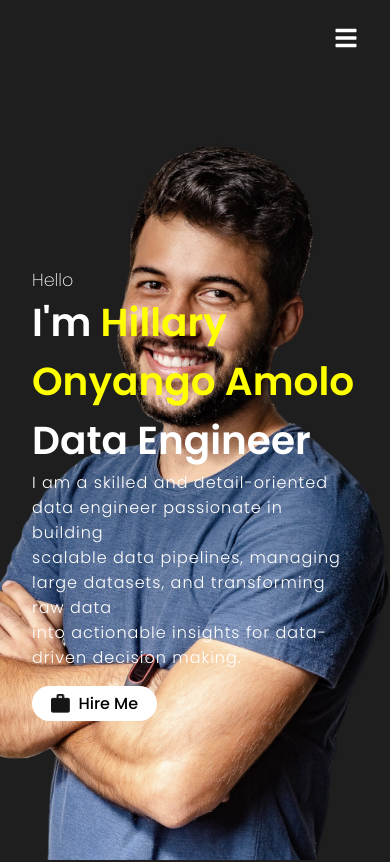
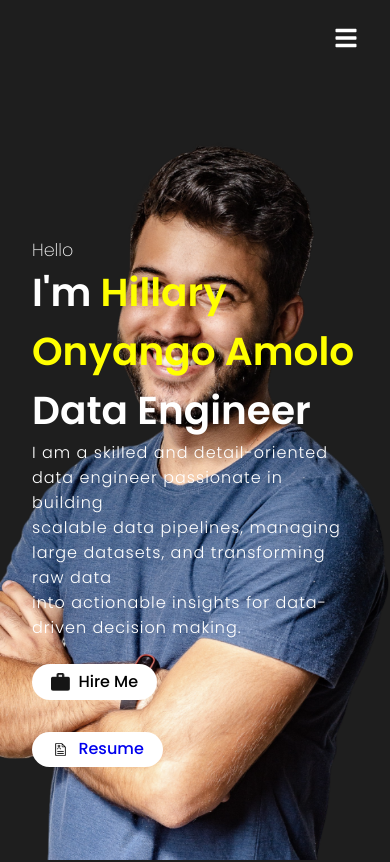
Before and after one commit to HillaryOnyango/Data-Engineer-Portfolio, a React (Create React App) app: page / in a window 390 px wide. Shown: the top 862 px of the page. Built offline with nearby package versions, Linux system fonts and the light colour scheme.

Commit message:
Update intro section and add resume button

```diff
--- a/src/components/Intro/intro.css
+++ b/src/components/Intro/intro.css
@@ -42,9 +42,18 @@
     letter-spacing: 1px;
 }
 
+/* --- Buttons Row --- */
+.buttonRow {
+    display: flex;
+    flex-wrap: wrap;
+    align-items: center;
+    gap: 1rem;
+    margin-top: 1.5rem;
+}
+
+/* --- Shared Button Style --- */
 .btn {
     background: white;
-    margin: 1rem 0;
     padding: 0.5rem 1.2rem;
     border: none;
     border-radius: 2rem;
@@ -56,14 +65,22 @@
     line-height: 1;
     cursor: pointer;
     transition: all 0.3s ease;
+    text-decoration: none; /* makes <a> look like a button */
 }
 
+/* --- Resume Button Specific Adjustments --- */
+.resumeBtn {
+    margin-left: clamp(1rem, 4vw, 2rem);
+}
+
+/* Optional: Better scaling for resume icon */
 .btnImg {
     height: 1.2rem;
     width: 1.2rem;
     object-fit: contain;
 }
 
+/* Hover style for both buttons */
 .btn:hover {
     background: linear-gradient(135deg, #00ffae, #1e90ff);
     color: white;
@@ -71,6 +88,7 @@
     transform: translateY(-2px);
 }
 
+/* --- Responsive Adjustments --- */
 @media screen and (max-width: 840px) {
     .bg {
         right: -10vw;
@@ -83,6 +101,16 @@
     .hello {
         font-size: 4.5vw;
     }
+
+    .buttonRow {
+        flex-direction: column;
+        align-items: flex-start;
+    }
+
+    .resumeBtn {
+        margin-left: 0;
+        margin-top: 1rem;
+    }
 }
 
 @media screen and (max-width: 480px) {
--- a/src/components/Intro/intro.jsx
+++ b/src/components/Intro/intro.jsx
@@ -2,7 +2,9 @@ import React from 'react';
 import './intro.css';
 import bg from '../../assets/image.png';
 import btnImg from '../../assets/hireme.png';
+import resumeBTN from '../../assets/resume.png';
 import { Link } from 'react-scroll';
+import  resumePDF from '../../assets/resume.pdf';
 
 const Intro = () => {
   return (
@@ -17,12 +19,26 @@ const Intro = () => {
           building <br /> scalable data pipelines, managing large datasets, and transforming raw data <br />
           into actionable insights for data-driven decision making.
         </p>
+
+        {/* --- Buttons Row --- */}
+        <div className="buttonRow">
           <Link to="contactPage" smooth={true} duration={800}>
             <button className="btn">
               <img src={btnImg} alt="Hire Me" className="btnImg" />
               Hire Me
             </button>
           </Link>
+
+          <a
+            href={resumePDF}  // Replace with actual path if needed
+            target="_blank"
+            rel="noopener noreferrer"
+            className="btn resumeBtn"
+          >
+            <img src={resumeBTN} alt="Resume" className="btnImg" />
+            Resume
+          </a>
+        </div>
       </div>
 
       <img src={bg} alt="Hello" className="bg" />
--- a/src/components/contact/contact.jsx
+++ b/src/components/contact/contact.jsx
@@ -17,7 +17,7 @@ const Contact = () => {
             (result) => {
                 console.log(result.text);
                 e.target.reset();
-                alert('Email Sent!');
+                alert('Email Sent to hillaryonyango19@gmail.com!   Thank you for reaching out.  I will get back to you as soon as possible.');
             },
             (error) => {
                 console.log(error.text);
--- a/src/components/skills/skills.jsx
+++ b/src/components/skills/skills.jsx
@@ -63,7 +63,7 @@ const Skills = () => {
 
             {/* Tools Section */}
             <div className="toolsSection">
-                <h2 className="toolsTitle">Tools I Use</h2>
+                <h2 className="toolsTitle">Tech Stack </h2>
                 <div className="toolsGrid">
                     {toolLogos.map((tool, index) => (
                         <div className="toolItem" key={index}>
```
Also changed, not shown: src/assets/resume.png (added), 11 other files (tests, documents, lock files or other folders). Lines whose indentation alone changed are shown as unchanged.
